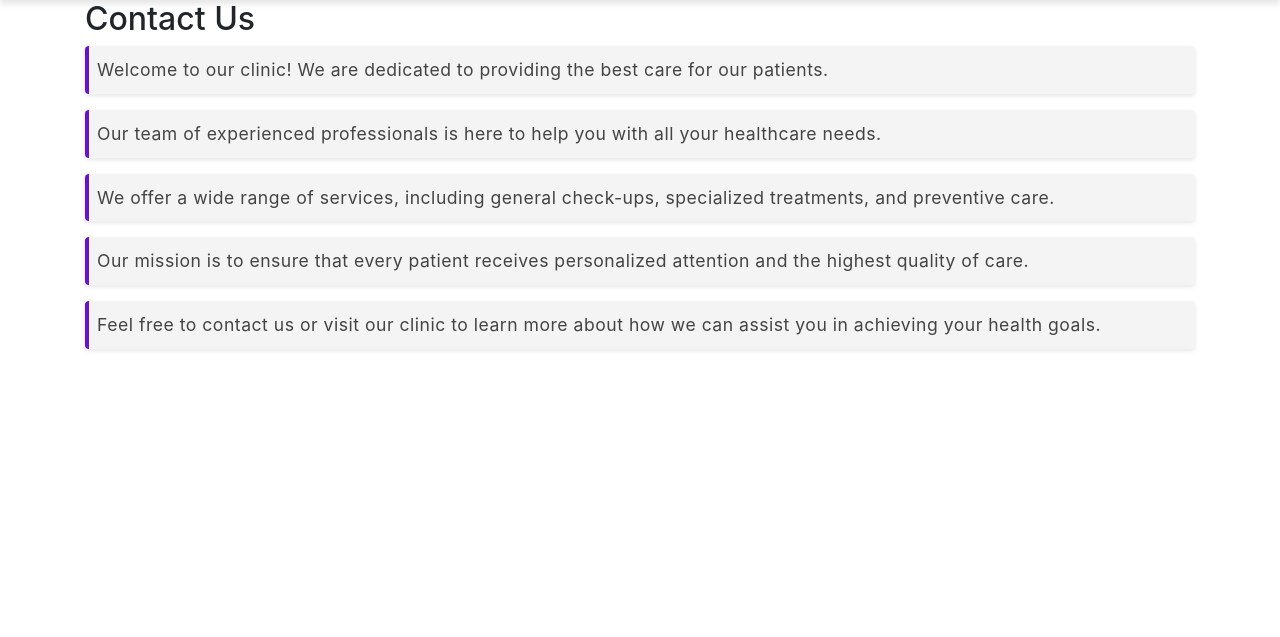
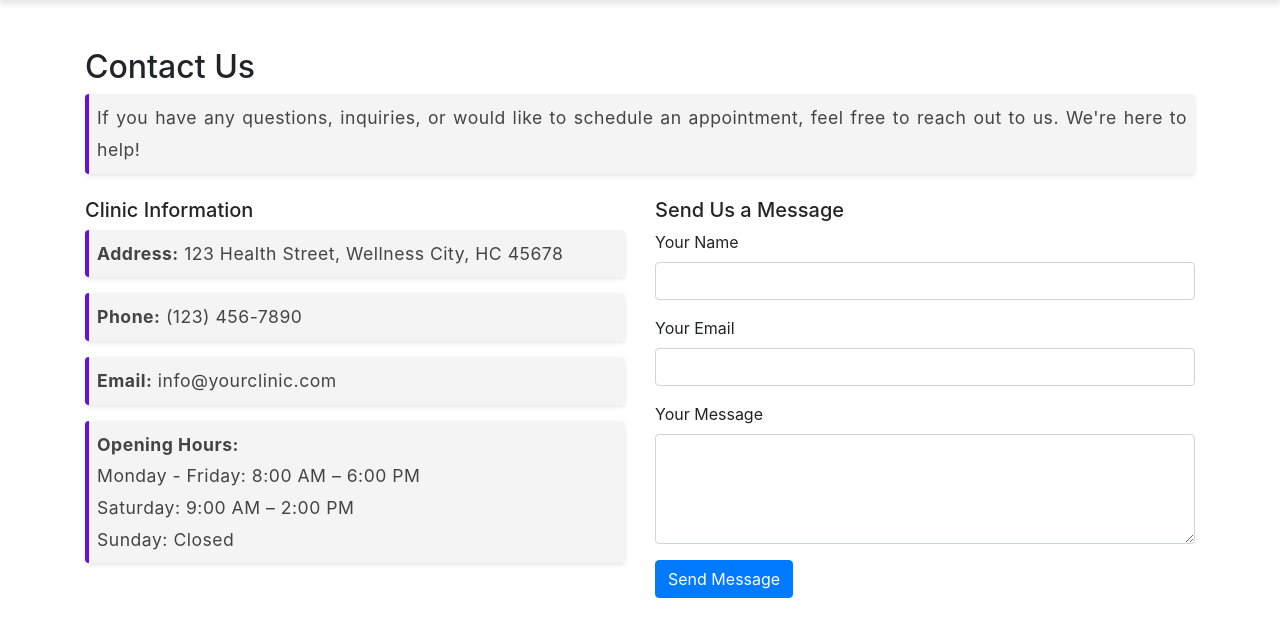
Before and after one commit to adhikaribibek231/clinicnetv1, a Django app: page /contact/ in a window 1280 px wide. Shown: the part 64-701 px from the top of the page. Run offline with Django 5.2, Linux system fonts and the light colour scheme; some libraries are stand-ins or nearby versions.

Commit message:
proper contact us page

```diff
--- a/clinic/templates/contact.html
+++ b/clinic/templates/contact.html
@@ -7,24 +7,55 @@
     <!-- Required meta tags -->
     <meta charset="utf-8">
     <meta name="viewport" content="width=device-width, initial-scale=1, shrink-to-fit=no">
-        <link rel="stylesheet" href="{% static 'css/styles.css' %}">
+    <link rel="stylesheet" href="{% static 'css/styles.css' %}">
     <!-- Bootstrap CSS -->
     <link rel="stylesheet" href="https://cdn.jsdelivr.net/npm/bootstrap@4.0.0/dist/css/bootstrap.min.css"
         integrity="sha384-Gn5384xqQ1aoWXA+058RXPxPg6fy4IWvTNh0E263XmFcJlSAwiGgFAW/dAiS6JXm" crossorigin="anonymous">
 
-    <title>Contact Us Us</title>
+    <title>Contact Us</title>
 </head>
 
 <body>
-    <div class="container">
-    <h2>Contact Us</h2>
-    <p>Welcome to our clinic! We are dedicated to providing the best care for our patients.</p>
-    <p>Our team of experienced professionals is here to help you with all your healthcare needs.</p>
-    <p>We offer a wide range of services, including general check-ups, specialized treatments, and preventive care.</p>
-    <p>Our mission is to ensure that every patient receives personalized attention and the highest quality of care.</p>
-    <p>Feel free to contact us or visit our clinic to learn more about how we can assist you in achieving your health
-        goals.</p>
+    <div class="container mt-5">
+        <h2>Contact Us</h2>
+        <p>If you have any questions, inquiries, or would like to schedule an appointment, feel free to reach out to us. We're here to help!</p>
 
+        <div class="row mt-4">
+            <div class="col-md-6">
+                <h5>Clinic Information</h5>
+                <p><strong>Address:</strong> 123 Health Street, Wellness City, HC 45678</p>
+                <p><strong>Phone:</strong> (123) 456-7890</p>
+                <p><strong>Email:</strong> info@yourclinic.com</p>
+                <p><strong>Opening Hours:</strong><br>
+                    Monday - Friday: 8:00 AM – 6:00 PM<br>
+                    Saturday: 9:00 AM – 2:00 PM<br>
+                    Sunday: Closed
+                </p>
+            </div>
+
+            <div class="col-md-6">
+                <h5>Send Us a Message</h5>
+                <form method="post" action="{% url 'contact' %}">
+                    {% csrf_token %}
+                    <div class="form-group">
+                        <label for="name">Your Name</label>
+                        <input type="text" class="form-control" id="name" name="name" required>
+                    </div>
+                    <div class="form-group">
+                        <label for="email">Your Email</label>
+                        <input type="email" class="form-control" id="email" name="email" required>
+                    </div>
+                    <div class="form-group">
+                        <label for="message">Your Message</label>
+                        <textarea class="form-control" id="message" name="message" rows="4" required></textarea>
+                    </div>
+                    <button type="submit" class="btn btn-primary">Send Message</button>
+                </form>
+            </div>
+        </div>
+    </div>
+
+    <!-- Scripts -->
     <script src="https://code.jquery.com/jquery-3.2.1.slim.min.js"
         integrity="sha384-KJ3o2DKtIkvYIK3UENzmM7KCkRr/rE9/Qpg6aAZGJwFDMVNA/GpGFF93hXpG5KkN"
         crossorigin="anonymous"></script>
@@ -34,7 +65,6 @@
     <script src="https://cdn.jsdelivr.net/npm/bootstrap@4.0.0/dist/js/bootstrap.min.js"
         integrity="sha384-JZR6Spejh4U02d8jOt6vLEHfe/JQGiRRSQQxSfFWpi1MquVdAyjUar5+76PVCmYl"
         crossorigin="anonymous"></script>
-    </div>
 </body>
 
 </html>
```
